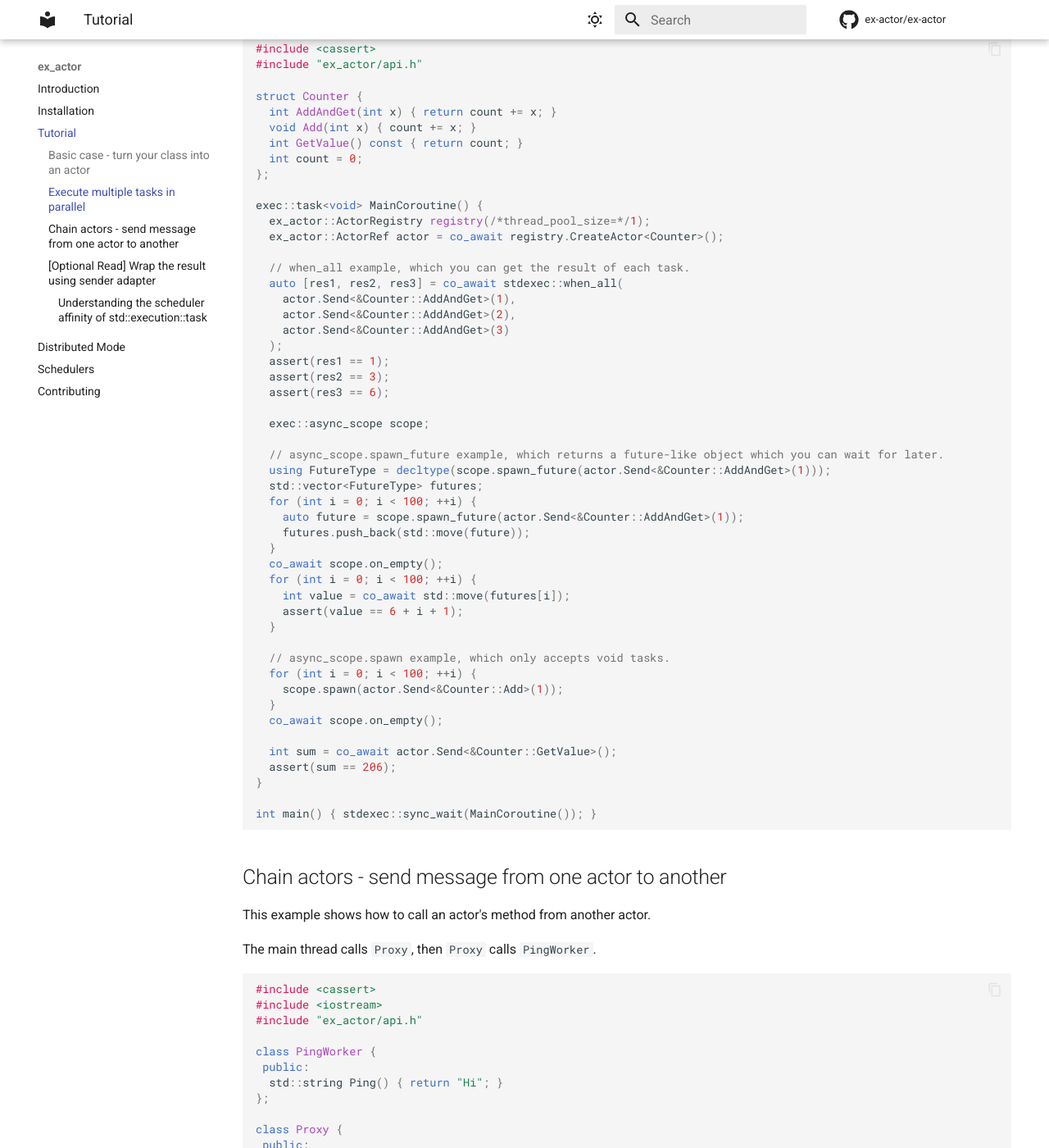
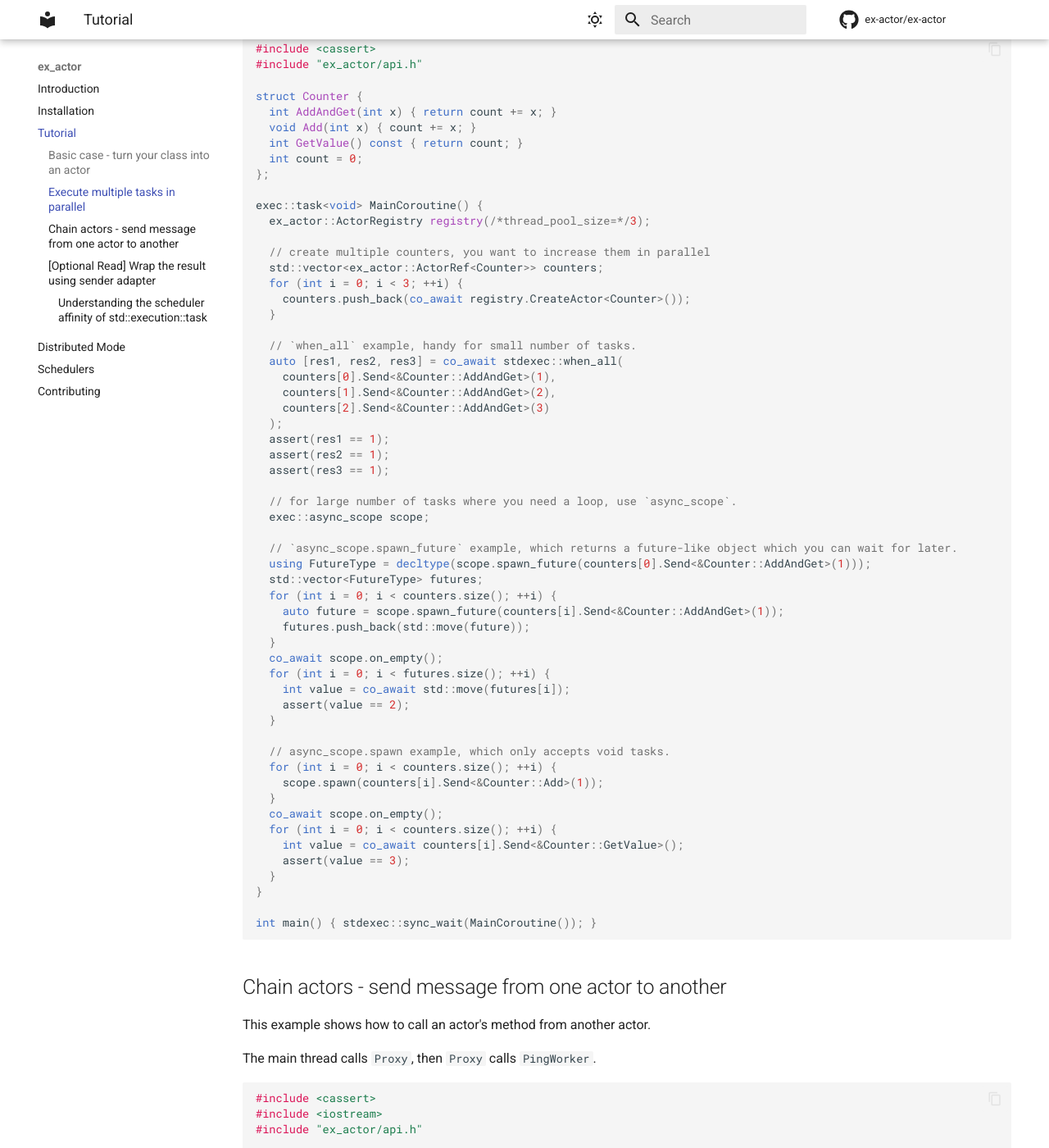
Before and after one commit to ex-actor/ex-actor, an MkDocs documentation site: the page built from docs/contents/tutorial.md, in a window 1280 px wide and 1400 px high, scrolled down 1532 px. Shown: the whole window at 82% size. Built offline with MkDocs 1.6.1 and Material for MkDocs 9.7.7, drawn with Linux system fonts in a browser that asks for light colours; comment, search, counter and statistics services are not loaded.

Commit message:
Modify cases in tutorial (#89)

```diff
--- a/docs/contents/tutorial.md
+++ b/docs/contents/tutorial.md
@@ -97,42 +97,49 @@ struct Counter {
 };
 
 exec::task<void> MainCoroutine() {
-  ex_actor::ActorRegistry registry(/*thread_pool_size=*/1);
-  ex_actor::ActorRef actor = co_await registry.CreateActor<Counter>();
+  ex_actor::ActorRegistry registry(/*thread_pool_size=*/3);
 
-  // when_all example, which you can get the result of each task.
+  // create multiple counters, you want to increase them in parallel
+  std::vector<ex_actor::ActorRef<Counter>> counters;
+  for (int i = 0; i < 3; ++i) {
+    counters.push_back(co_await registry.CreateActor<Counter>());
+  }
+
+  // `when_all` example, handy for small number of tasks.
   auto [res1, res2, res3] = co_await stdexec::when_all(
-    actor.Send<&Counter::AddAndGet>(1),
-    actor.Send<&Counter::AddAndGet>(2),
-    actor.Send<&Counter::AddAndGet>(3)
+    counters[0].Send<&Counter::AddAndGet>(1),
+    counters[1].Send<&Counter::AddAndGet>(2),
+    counters[2].Send<&Counter::AddAndGet>(3)
   );
   assert(res1 == 1);
-  assert(res2 == 3);
-  assert(res3 == 6);
+  assert(res2 == 1);
+  assert(res3 == 1);
 
+  // for large number of tasks where you need a loop, use `async_scope`.
   exec::async_scope scope;
 
-  // async_scope.spawn_future example, which returns a future-like object which you can wait for later.
-  using FutureType = decltype(scope.spawn_future(actor.Send<&Counter::AddAndGet>(1)));
+  // `async_scope.spawn_future` example, which returns a future-like object which you can wait for later.
+  using FutureType = decltype(scope.spawn_future(counters[0].Send<&Counter::AddAndGet>(1)));
   std::vector<FutureType> futures;
-  for (int i = 0; i < 100; ++i) {
-    auto future = scope.spawn_future(actor.Send<&Counter::AddAndGet>(1));
+  for (int i = 0; i < counters.size(); ++i) {
+    auto future = scope.spawn_future(counters[i].Send<&Counter::AddAndGet>(1));
     futures.push_back(std::move(future));
   }
   co_await scope.on_empty();
-  for (int i = 0; i < 100; ++i) {
+  for (int i = 0; i < futures.size(); ++i) {
     int value = co_await std::move(futures[i]);
-    assert(value == 6 + i + 1);
+    assert(value == 2);
   }
 
   // async_scope.spawn example, which only accepts void tasks.
-  for (int i = 0; i < 100; ++i) {
-    scope.spawn(actor.Send<&Counter::Add>(1));
+  for (int i = 0; i < counters.size(); ++i) {
+    scope.spawn(counters[i].Send<&Counter::Add>(1));
   }
   co_await scope.on_empty();
-
-  int sum = co_await actor.Send<&Counter::GetValue>();
-  assert(sum == 206);
+  for (int i = 0; i < counters.size(); ++i) {
+    int value = co_await counters[i].Send<&Counter::GetValue>();
+    assert(value == 3);
+  }
 }
 
 int main() { stdexec::sync_wait(MainCoroutine()); }
```
